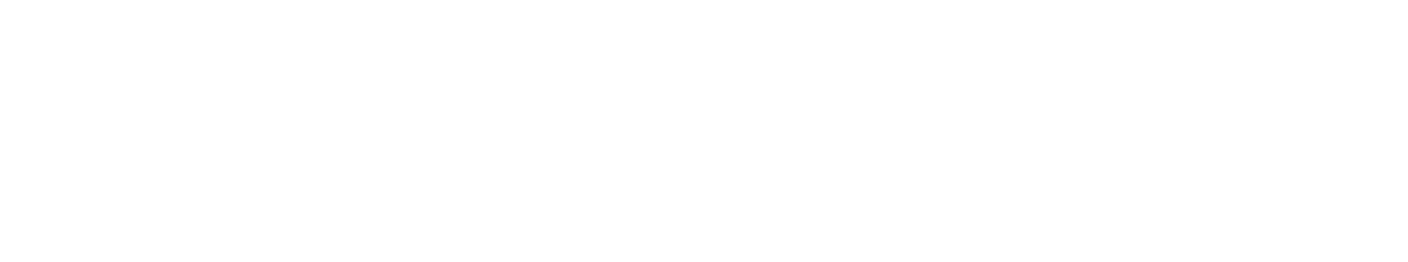
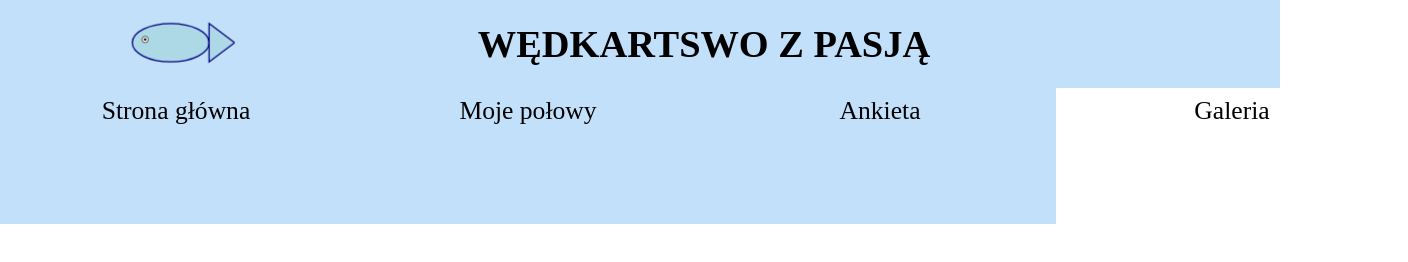
Before and after one commit to OlehRadchenko/HiH, a plain HTML site: page index.html in a window 1280 px wide. Shown: the whole page, 1408 px wide, since content can reach past the window. Drawn offline with Linux system fonts and the light colour scheme.

Commit message:
Jakieś początki
Początki strony na projekt z HiHu
(psycha siadła od ustawiania contenerów i próby zrobienia listy rozwijanej 0_o)

```diff
--- a/index.html
+++ b/index.html
@@ -3,9 +3,48 @@
 <head>
     <meta charset="UTF-8">
     <meta name="viewport" content="width=device-width, initial-scale=1.0">
-    <title>Projekt z hihu - Wędkarstwo</title>
+    <link rel="stylesheet" href="style.css">
+    <title>Wędkarstwo</title>
 </head>
 <body>
+    <header class="flexCenter">
+        <a class="flexCenter" href="index.html">
+            <svg id="logoSVG" viewBox="0 0 200 100" xmlns="http://www.w3.org/2000/svg" style="width: 100%; height: auto;">
+                <ellipse cx="100" cy="50" rx="60" ry="30" fill="lightblue" stroke="navy" stroke-width="2"/>
+                <polygon points="160,20 200,50 160,80" fill="lightblue" stroke="navy" stroke-width="2"/>
+                <circle cx="60" cy="45" r="5" fill="white" stroke="black" stroke-width="1"/>
+                <circle cx="60" cy="45" r="2" fill="black"/>
+            </svg>
+            <h1 id="logo">WĘDKARTSWO Z PASJĄ</h1>
+        </a>
+    </header>
+    <nav class="flexCenter">
+        <a class="navLinks" href="index.html">
+            <section class="navButton">
+                Strona główna
+            </section>
+        </a>
+        <a class="navLinks" href="polowy.html">
+            <section class="navButton">
+                Moje połowy
+            </section>
+        </a>
+        <a class="navLinks" href="ankieta.html">
+            <section class="navButton">
+                Ankieta
+            </section>
+        </a>
+        <section id="dropdownMenu">
+            <section class="navButton">
+                Galeria
+            </section>
+        </section>
+    </nav>
+    <main>
 
+    </main>
+    <footer>
+
+    </footer>
 </body>
 </html>
--- /dev/null
+++ b/style.css
@@ -0,0 +1,70 @@
+*{
+    width: 100vw;
+    margin: 0vw;
+    scroll-behavior: smooth;
+}
+#logoSVG {
+    position: relative;
+    max-width: 10vw;
+    animation: rybkaPlywa 6s infinite linear;
+}
+
+#logo{
+    font-size: clamp(5px, 3vw, 45px);
+    white-space: nowrap;
+}
+
+header{
+    background-color: rgb(194, 224, 250);
+    height: 11vh;
+}
+
+header a{
+    flex-direction: row;
+    text-decoration: none;
+    color: inherit;
+}
+
+.navButton{
+    width: 25vw;
+    height: 15vh;
+    font-size: clamp(3px, 2vw, 30px);
+    padding: 0.5rem 1rem;
+}
+
+.navLinks{
+    background-color: rgb(194, 224, 250);
+    text-align: center;
+    text-decoration: none;
+    color: inherit;
+    transition: background-color 0.5s linear;
+}
+
+.navLinks:hover {
+    background-color: rgb(160, 200, 240);
+    transition: background-color 0.5s linear;
+}
+
+.flexCenter{
+    display: flex;
+    align-items: center;
+    text-align: center;
+}
+
+@media (max-width: 600px) {
+    /**/
+}
+
+@keyframes rybkaPlywa {
+    0%   { transform: translate(0, 0); }
+    10%  { transform: translate(1vw, -0.5vh); }
+    20%  { transform: translate(2vw, -1vh); }
+    30%  { transform: translate(3vw, -0.5vh); }
+    40%  { transform: translate(4vw, 0); }
+    50%  { transform: translate(5vw, 0.5vh); }
+    60%  { transform: translate(6vw, 1vh); }
+    70%  { transform: translate(7vw, 0.5vh); }
+    80%  { transform: translate(8vw, 0); }
+    90%  { transform: translate(9vw, -0.5vh); }
+    100% { transform: translate(0, 0); }
+}
```
Also changed, not shown: galeria.html (added, +210 -0 lines), ankieta.html (added), polowy.html (added).
